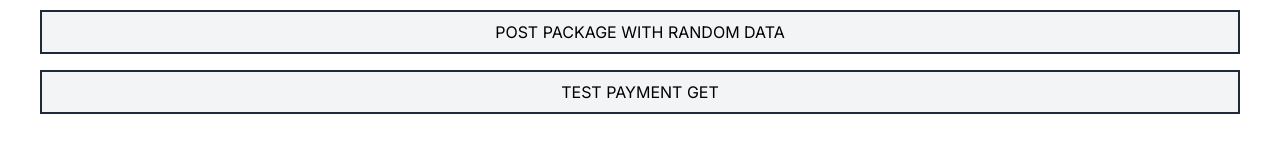
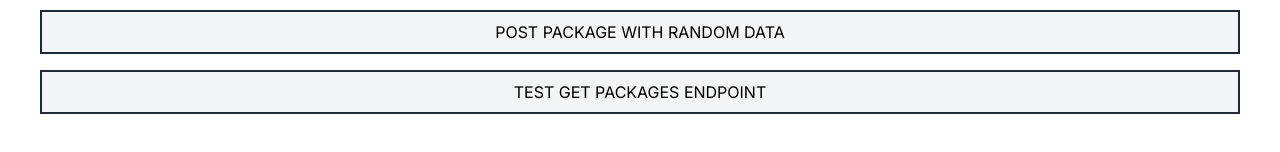
Before and after one commit to ahmettulutas/case-api, a Next.js app: page /packages in a window 1280 px wide. Shown: the part 250-402 px from the top of the page. Built offline with nearby package versions, Linux system fonts and the light colour scheme.

Commit message:
bugfix: error and button description bugfix

```diff
--- a/app/packages/page.tsx
+++ b/app/packages/page.tsx
@@ -29,8 +29,8 @@ export default function Packages() {
       setError("Please provide the code");
     }
     else {
-
       try {
+        setError("");
         setLoading(true);
         await fetch("/api/packages", {
           method: "POST",
@@ -49,7 +49,7 @@ export default function Packages() {
       <input type="password" className="border-2 border-gray-800 p-2" onChange={handleChange} placeholder='password' />
       {error ? <span className='mt-[-1rem] text-red-500'>{error}</span> : null}
       <button className="bg-gray-100 hover:bg-gray-300 border-2 border-gray-800 p-2" type="submit">POST PACKAGE WITH RANDOM DATA</button>
-      <button className="bg-gray-100 hover:bg-gray-300 border-2 border-gray-800 p-2" onClick={handleGetData}>TEST PAYMENT GET</button>
+      <button className="bg-gray-100 hover:bg-gray-300 border-2 border-gray-800 p-2" onClick={handleGetData}>TEST GET PACKAGES ENDPOINT</button>
       {loading ? <span>Loading...</span> : null}
       {data ? <span>{JSON.stringify(data)}</span> : null}
     </form>
--- a/app/payment/page.tsx
+++ b/app/payment/page.tsx
@@ -39,7 +39,7 @@ export default function Packages() {
 
       </form>
       <div className='flex flex-col gap-4 m-10'>
-        <button className="bg-gray-100 hover:bg-gray-300 border-2 border-gray-800 p-2" onClick={handleGetData}>TEST PAYMENT GET</button>
+        <button className="bg-gray-100 hover:bg-gray-300 border-2 border-gray-800 p-2" onClick={handleGetData}>TEST GET PAYMENT ENDPOINT</button>
         {loading ? <span>Loading...</span> : null}
         {data ? <span>{JSON.stringify(data)}</span> : null}
       </div>
```
